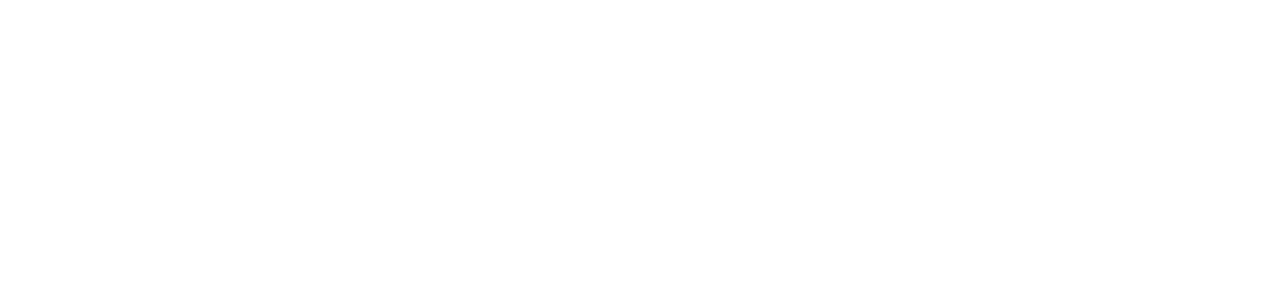
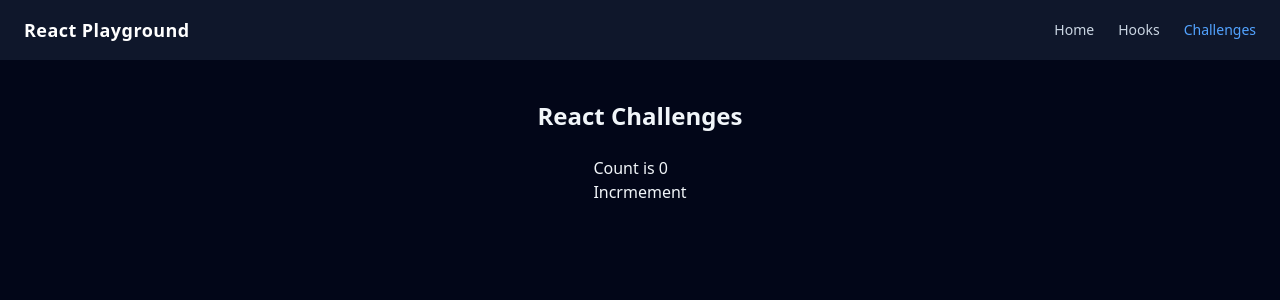
Before and after one commit to aguirreMan/React-hooks-challenges, a React (Vite) app: page /challenges/level-two in a window 1280 px wide. Before the commit this address had no page. Shown: the top 300 px of the page. Built offline with nearby package versions, Linux system fonts and the light colour scheme.

Commit message:
Worked on studying useRef

```diff
--- /dev/null
+++ b/src/challenges-v2/level-two/UseRefDemo.jsx
@@ -0,0 +1,23 @@
+import { useState, useRef } from 'react'
+
+export default function UseRefDemo() {
+  const [count, setCount] = useState(0)
+   const countRef = useRef(0)
+
+  //console.log("Component render - count:", count)
+
+  function incrementCount() {
+    setCount(prev => prev + 1)
+    countRef.current++
+    console.log(countRef.current)
+    //console.log(count)
+  }
+
+
+  return (
+    <div>
+      <p>Count is {count}</p>
+      <button onClick={incrementCount}>Incrmement</button>
+    </div>
+  )
+}
--- a/src/main.jsx
+++ b/src/main.jsx
@@ -1,6 +1,6 @@
 import { StrictMode } from 'react'
 import { createRoot } from 'react-dom/client'
-import App from './App'
+import App from './pages/App'
 import './index.css'
 
 createRoot(document.getElementById('root')).render(
--- a/src/App.jsx
+++ b/src/pages/App.jsx
@@ -1,10 +1,11 @@
 import { BrowserRouter, Routes, Route } from 'react-router-dom'
-import Layout from './components/Layout'
-import Home from './pages/Home'
-import ChallengesMainPage from './pages/ChallengesMainPage'
-import ChallengesLayout from './components/ChallengesLayout'
-import HooksMainPage from './pages/HooksMainPage'
-import LevelOne from './pages/LevelOne'
+import Layout from '../components/Layout'
+import Home from '../pages/Home'
+import ChallengesMainPage from '../pages/ChallengesMainPage'
+import ChallengesLayout from '../components/ChallengesLayout'
+import HooksMainPage from '../pages/HooksMainPage'
+import LevelOne from '../pages/LevelOne'
+import LevelTwo from './LevelTwo'
 
 export default function App() {
   return (
@@ -17,6 +18,7 @@
           <Route path='challenges' element={<ChallengesLayout />}>
             <Route index element={<ChallengesMainPage />} />
             <Route path='level-one' element={<LevelOne />} />
+            <Route path='level-two' element={ <LevelTwo />} />
           </Route>
         </Route>
       </Routes>
--- a/src/pages/ChallengesMainPage.jsx
+++ b/src/pages/ChallengesMainPage.jsx
@@ -3,11 +3,16 @@
 
 export default function ChallengesMainPage() {
   return (
+    <>
     <div className="flex flex-col items-center">
       <h1>Choose your level of challenge</h1>
       <Link to='level-one'>
         <LevelBlock level={{ title: 'Beginner', description: 'Learn the basics of React' }} />
     </Link>
     </div>
+    <Link to='level-two'>
+      <LevelBlock level={{title: 'intermediate', description: 'learn more react concepts'}} />
+      </Link>
+    </>
   )
 }
--- /dev/null
+++ b/src/pages/LevelTwo.jsx
@@ -0,0 +1,9 @@
+import UseRefDemo from '../challenges-v2/level-two/UseRefDemo'
+
+export default function LevelTwo() {
+  return (
+    <div>
+      <UseRefDemo />
+    </div>
+  )
+}
```
